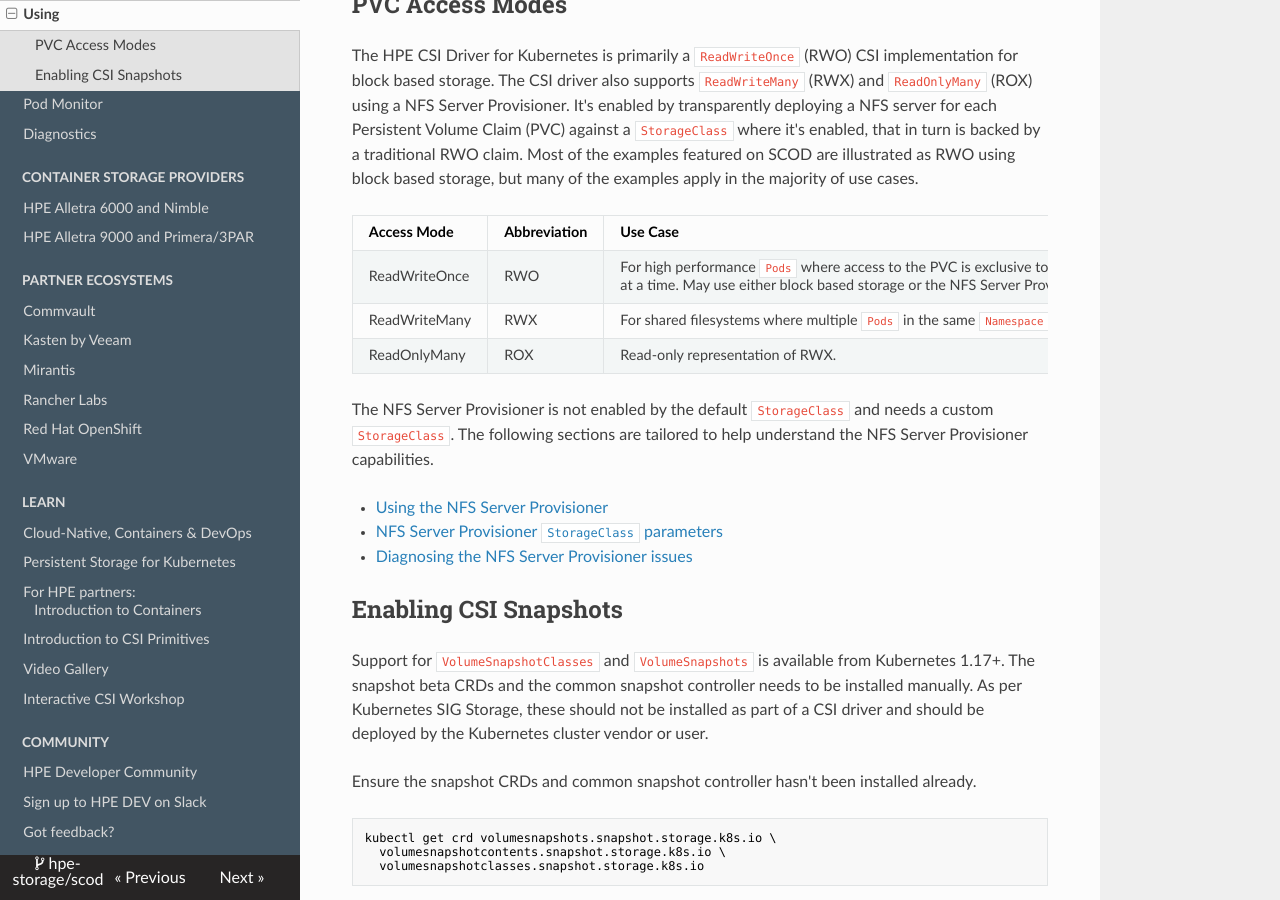
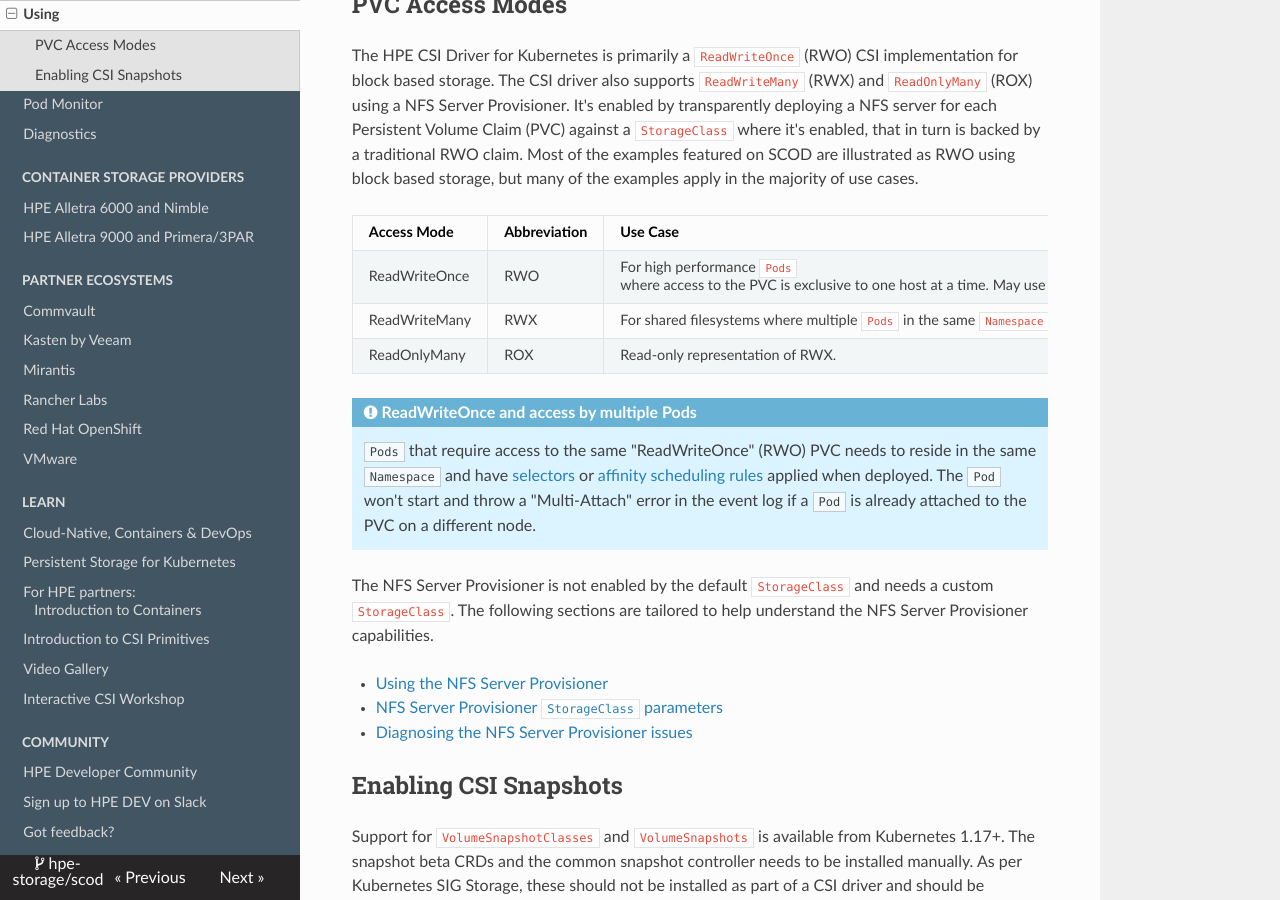
Before and after one commit to hpe-storage/scod, an MkDocs documentation site: the page built from docs/csi_driver/using.md, in a window 1280 px wide and 900 px high, scrolled down 1132 px. Built offline with MkDocs 1.6.1, drawn with Linux system fonts in a browser that asks for light colours; nearby versions of some CDN libraries.

Commit message:
RWO bug
Signed-off-by: Michael Mattsson <michael.mattsson@gmail.com>

```diff
--- a/docs/csi_driver/using.md
+++ b/docs/csi_driver/using.md
@@ -15,9 +15,12 @@
 
 | Access Mode   | Abbreviation | Use Case |
 | ------------- | ------------ | -------- |
-| ReadWriteOnce | RWO          | For high performance `Pods` where access to the PVC is exclusive to one `Pod` at a time. May use either block based storage or the NFS Server Provisioner where connectivity to the data fabric is limited to a few worker nodes in the Kubernetes cluster |
-| ReadWriteMany | RWX          | For shared filesystems where multiple `Pods` in the same `Namespace` need simultaneous access to a PVC. |
+| ReadWriteOnce | RWO          | For high performance `Pods` where access to the PVC is exclusive to one host at a time. May use either block based storage or the NFS Server Provisioner where connectivity to the data fabric is limited to a few worker nodes in the Kubernetes cluster. |
+| ReadWriteMany | RWX          | For shared filesystems where multiple `Pods` in the same `Namespace` need simultaneous access to a PVC across multiple nodes. |
 | ReadOnlyMany  | ROX          | Read-only representation of RWX. |
+
+!!! seealso "ReadWriteOnce and access by multiple Pods"
+    `Pods` that require access to the same "ReadWriteOnce" (RWO) PVC needs to reside in the same `Namespace` and have [selectors](https://kubernetes.io/docs/concepts/overview/working-with-objects/labels/) or [affinity scheduling rules](https://kubernetes.io/docs/concepts/scheduling-eviction/assign-pod-node/) applied when deployed. The `Pod` won't start and throw a "Multi-Attach" error in the event log if a `Pod` is already attached to the PVC on a different node.
 
 The NFS Server Provisioner is not enabled by the default `StorageClass` and needs a custom `StorageClass`. The following sections are tailored to help understand the NFS Server Provisioner capabilities.
 
```
